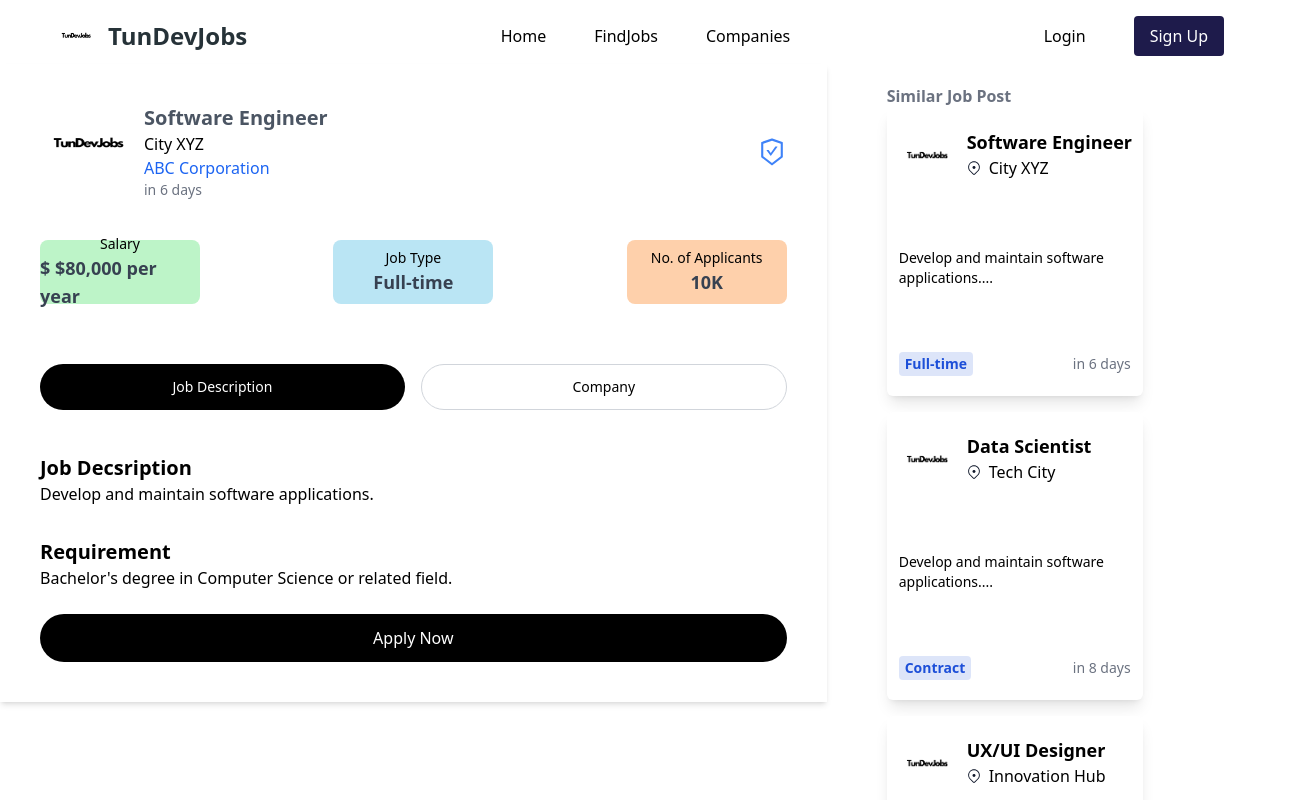
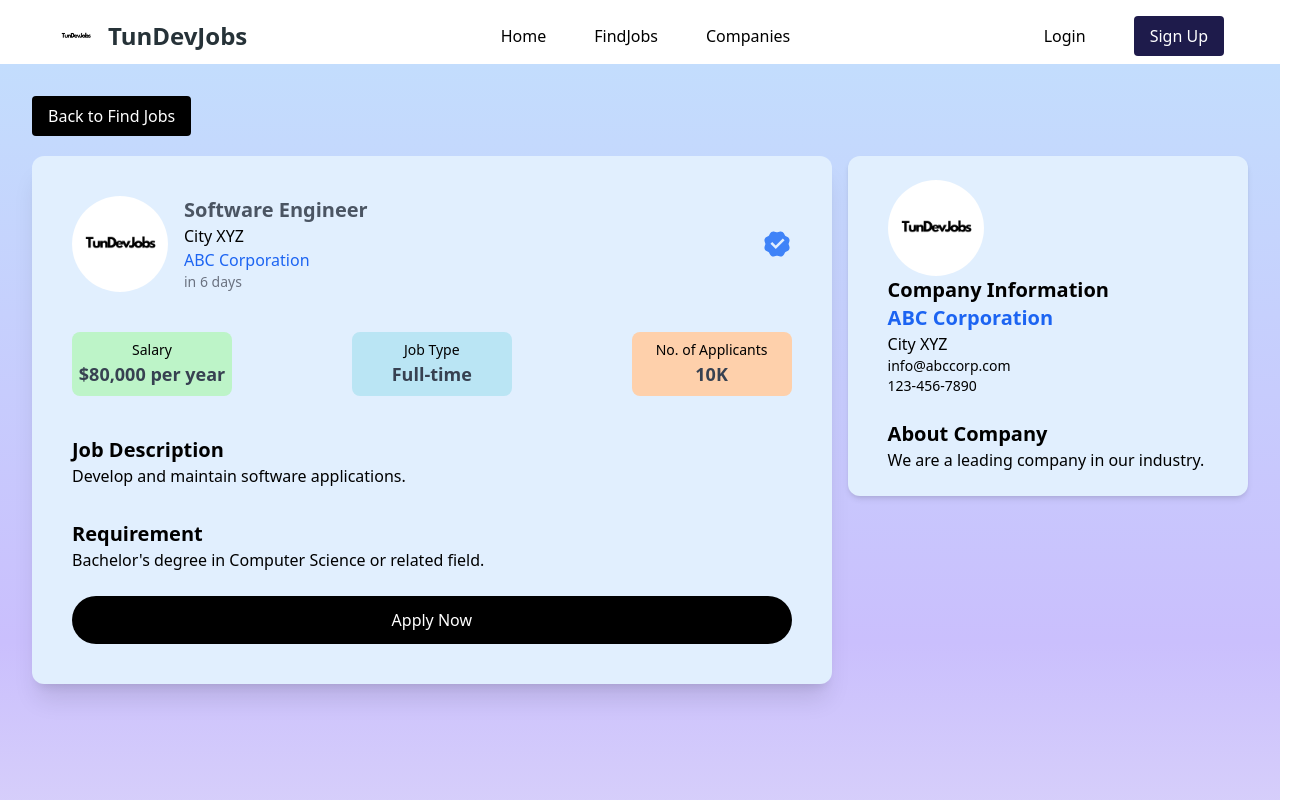
Before and after one commit to Byakkuya/TunDevJob, a React (Create React App) app: page /job-detail/1 in a window 1280 px wide. Shown: the top 800 px of the page, 1304 px wide, since content can reach past the window. Built offline with nearby package versions, Linux system fonts and the light colour scheme.

Commit message:
the find jobs features and added some UI

```diff
--- a/src/components/JobCard.tsx
+++ b/src/components/JobCard.tsx
@@ -10,37 +10,34 @@ interface JobCardProps {
 const JobCard: React.FC<JobCardProps> = ({ job }) => {
     return (
         <Link to={`/job-detail/${job?.id}`}>
-            <div
-                className='w-full md:w-[16rem] 2xl:w-[18rem] h-[16rem] md:h-[18rem] bg-white flex flex-col justify-between shadow-lg
-                rounded-md px-3 py-5 '
-            >
+            <div className='w-full md:w-[16rem] 2xl:w-[20rem] h-[16rem]  md:h-[18rem] bg-slate-100 flex flex-col justify-between shadow-lg rounded-md px-3 py-5 transition duration-300 transform hover:scale-105 '>
                 <div className='flex gap-3'>
                     <img
-                        src={job?.company?.profileUrl} // Assuming profileUrl is in your Company type
+                        src={job?.company?.profileUrl}
                         alt={job?.company?.name}
-                        className='w-14 h-14'
+                        className='w-14 h-14 object-cover rounded-full'
                     />
 
-                    <div className=''>
+                    <div className='flex flex-col'>
                         <p className='text-lg font-semibold truncate'>{job?.jobTitle}</p>
-                        <span className='flex gap-2 items-center'>
-              <GoLocation className='text-slate-900 text-sm' />
+                        <div className='flex gap-2 items-center text-gray-500'>
+                            <GoLocation className='text-slate-900 text-sm' />
                             {job?.location}
-            </span>
+                        </div>
                     </div>
                 </div>
 
                 <div className='py-3'>
-                    <p className='text-sm'>
+                    <p className='text-sm text-gray-700'>
                         {job?.detail[0]?.description?.slice(0, 150) + "..."}
                     </p>
                 </div>
 
                 <div className='flex items-center justify-between'>
-                    <p className='bg-[#1d4fd826] text-[#1d4fd8] py-0.5 px-1.5 rounded font-semibold text-sm'>
+                    <p className='bg-[#1d4fd826] text-[#1d4fd8] py-0.5 px-2 rounded font-semibold text-sm'>
                         {job?.jobType}
                     </p>
-                       <span className='text-gray-500 text-sm'>
+                    <span className='text-gray-500 text-sm'>
             {moment(job?.created_at).fromNow()}
           </span>
                 </div>
--- a/src/core/models/Job.ts
+++ b/src/core/models/Job.ts
@@ -1,6 +1,6 @@
 import {Company} from "./Company";
 export type Job = {
-    id:number;
+    id:number | string ;
     company: Company;
     jobTitle: string;
     location: string;
@@ -8,7 +8,7 @@ export type Job = {
     salary: string;
     detail: {
         description: string;
-        requirement?: string; // Make 'requirement' optional if it's not always present
+        requirement?: string;
     }[];
     applicants:number;
     created_at:Date;
--- a/src/pages/JobDetail.tsx
+++ b/src/pages/JobDetail.tsx
@@ -1,10 +1,11 @@
 import { useEffect, useState } from "react";
-import { AiOutlineSafetyCertificate } from "react-icons/ai";
+
 import moment from "moment";
-import { useParams } from "react-router-dom";
-import { mockJobs} from "../core/mocks/Jobs";
+import { useParams, Link } from "react-router-dom";
+import { mockJobs } from "../core/mocks/Jobs";
 import JobCard from "../components/JobCard";
 import CustomButton from "../components/CustomButton";
+import {RiVerifiedBadgeFill} from "react-icons/ri";
 
 const JobDetail: React.FC = () => {
     const params = useParams<{ id?: string }>();
@@ -17,139 +18,124 @@ const JobDetail: React.FC = () => {
         window.scrollTo({ top: 0, left: 0, behavior: "smooth" });
     }, [id]);
 
+    const BackButton = () => (
+        <Link to="/find-jobs">
+            <button className="bg-black -500 text-white py-2 px-4 mb-5 rounded">Back to Find Jobs</button>
+        </Link>
+    );
+
+
+
+
+
     return (
-        <div className='container mx-auto  my-16'>
-            <div className='w-full flex flex-col md:flex-row gap-10'>
-                {/* LEFT SIDE */}
-                <div className='w-full h-fit md:w-2/3 2xl:2/4 bg-white px-5 py-10 md:px-10 shadow-md'>
-                    <div className='w-full flex items-center justify-between'>
-                        <div className='w-3/4 flex gap-2'>
+        <div className=' container mx-auto my-16 bg-gradient-to-t from-stone-100 via-purple-300 to-blue-200'>
+
+        <div className=" -100 min-h-screen p-8">
+             <BackButton />
+            <div className='flex justify-between relative mx-auto  flex-col items-center justify- gap-4 md:flex-row md:items-start'>
+
+                {/* Left Card for Job Description */}
+                <div className='w-full md:w-2/3 px-5 py-10 md:px-10 shadow-xl bg-blue-100 rounded-xl'>
+                    <div className='flex items-center justify-between'>
+                        <div className='w-3/4 flex gap-4'>
                             <img
                                 src={job?.company?.profileUrl}
                                 alt={job?.company?.name}
-                                className='w-20 h-20 md:w-24 md:h-20 rounded'
+                                className='w-20 h-20 md:w-24 md:h-24 rounded-full object-cover'
                             />
 
                             <div className='flex flex-col'>
-                                <p className='text-xl font-semibold text-gray-600'>
-                                    {job?.jobTitle}
-                                </p>
-
+                                <p className='text-xl font-semibold text-gray-600'>{job?.jobTitle}</p>
                                 <span className='text-base'>{job?.location}</span>
-
-                                <span className='text-base text-blue-600'>
-                  {job?.company?.name}
-                </span>
-
+                                <span className='text-base text-blue-600'>{job?.company?.name}</span>
                                 <span className='text-gray-500 text-sm'>
             {moment(job?.created_at || new Date()).fromNow()}
           </span>
                             </div>
                         </div>
 
-                        <div className=''>
-                            <AiOutlineSafetyCertificate className='text-3xl text-blue-500' />
-                        </div>
+                        <RiVerifiedBadgeFill className='text-3xl text-blue-500'/>
                     </div>
 
-                    <div className='w-full flex flex-wrap md:flex-row gap-2 items-center justify-between my-10'>
+                    <div className='flex flex-wrap md:flex-row gap-2 items-center justify-between my-10'>
                         <div className='bg-[#bdf4c8] w-40 h-16 rounded-lg flex flex-col items-center justify-center'>
                             <span className='text-sm'>Salary</span>
-                            <p className='text-lg font-semibold text-gray-700'>
-                                $ {job?.salary}
-                            </p>
+                            <p className='text-lg font-semibold text-gray-700'>{job?.salary}</p>
                         </div>
 
                         <div className='bg-[#bae5f4] w-40 h-16 rounded-lg flex flex-col items-center justify-center'>
                             <span className='text-sm'>Job Type</span>
-                            <p className='text-lg font-semibold text-gray-700'>
-                                {job?.jobType}
-                            </p>
+                            <p className='text-lg font-semibold text-gray-700'>{job?.jobType}</p>
                         </div>
 
-                        <div className='bg-[#fed0ab] w-40 h-16 px-6 rounded-lg flex flex-col items-center justify-center'>
+                        <div
+                            className='bg-[#fed0ab] w-40 h-16 px-6 rounded-lg flex flex-col items-center justify-center'>
                             <span className='text-sm'>No. of Applicants</span>
-                            <p className='text-lg font-semibold text-gray-700'>
-                                {job?.applicants}K
-                            </p>
+                            <p className='text-lg font-semibold text-gray-700'>{job?.applicants}K</p>
                         </div>
-
-
-                    </div>
-
-                    <div className='w-full flex gap-4 py-5'>
-                        <CustomButton
-                            onClick={() => setSelected("0")}
-                            title='Job Description'
-                            containerStyles={`w-full flex items-center justify-center py-3 px-5 outline-none rounded-full text-sm ${
-                                selected === "0"
-                                    ? "bg-black text-white"
-                                    : "bg-white text-black border border-gray-300"
-                            }`}
-                        />
-
-                        <CustomButton
-                            onClick={() => setSelected("1")}
-                            title='Company'
-                            containerStyles={`w-full flex items-center justify-center  py-3 px-5 outline-none rounded-full text-sm ${
-                                selected === "1"
-                                    ? "bg-black text-white"
-                                    : "bg-white text-black border border-gray-300"
-                            }`}
-                        />
                     </div>
 
                     <div className='my-6'>
-                        {selected === "0" ? (
-                            <>
-                                <p className='text-xl font-semibold'>Job Decsription</p>
-
+                        <p className='text-xl font-semibold'>Job Description</p>
                         <span className='text-base'>{job?.detail[0]?.description}</span>
 
                         {job?.detail[0]?.requirement && (
                             <>
                                 <p className='text-xl font-semibold mt-8'>Requirement</p>
-                                        <span className='text-base'>
-                      {job?.detail[0]?.requirement}
-                    </span>
+                                <span className='text-base'>{job?.detail[0]?.requirement}</span>
                             </>
                         )}
-                            </>
-                        ) : (
-                            <>
+                    </div>
+
+                    <Link to={`/apply/${job?.id}`}>
+                        <div className='w-full'>
+                            <CustomButton
+                                onClick={() => setSelected("0")}
+                                title='Apply Now'
+                                containerStyles={`w-full flex items-center justify-center text-white bg-black py-3 px-5 outline-none rounded-full text-base`}
+                            />
+                        </div>
+                    </Link>
+                </div>
+
+                {/* Right Card for Company Information */}
+                <div className='w-full md:w-1/3 bg-blue-100 via-opacity-30  p-4 md:rounded-xl md:p-6 px-5 py- md:px-10 shadow-md'
+                >
                     <div className='mb-6 flex flex-col'>
-                                    <p className='text-xl text-blue-600 font-semibold'>
-                                        {job?.company?.name}
-                                    </p>
+                        {job?.company?.profileUrl && (
+                            <img
+                                src={job?.company?.profileUrl}
+                                alt={job?.company?.name}
+                                className='w-20 h-20 md:w-24 md:h-24 rounded-full object-cover'
+                            />
+                        )}
+                        <p className='text-xl font-semibold'>Company Information</p>
+
+                        <p className='text-xl text-blue-600 font-semibold'>{job?.company?.name}</p>
                         <span className='text-base'>{job?.company?.location}</span>
                         <span className='text-sm'>{job?.company?.email}</span>
+                        <span className='text-sm'>{job?.company?.contact}</span>
                     </div>
 
                     <p className='text-xl font-semibold'>About Company</p>
                     <span>{job?.company?.about}</span>
-                            </>
-                        )}
                 </div>
 
-                    <div className='w-full'>
-                        <CustomButton
-                            title='Apply Now'
-                            containerStyles={`w-full flex items-center justify-center text-white bg-black py-3 px-5 outline-none rounded-full text-base`}
-                        />
             </div>
         </div>
 
-                {/* RIGHT SIDE */}
-                <div className='w-full md:w-1/3 2xl:w-2/4 p-5 mt-20 md:mt-0'>
-                    <p className='text-gray-500 font-semibold'>Similar Job Post</p>
 
-                    <div className='w-full flex flex-wrap gap-4'>
-                        {mockJobs?.slice(0, 6).map((job, index) => (
-                            <JobCard job={job} key={index} />
+            <div className='w-full mx-6' >
+<h1 className='text-3xl font-semibold mb-5'>Related Jobs</h1>
+
+                <div className='w-full flex flex-auto gap-5 mt-8'>
+                    {mockJobs?.slice(0, 4).map((job, index) => (
+                        <JobCard job={job} key={index}/>
                     ))}
                 </div>
             </div>
-            </div>
+
         </div>
     );
 };
```
Also changed, not shown: src/pages/FindJobs.tsx (+226 -34 lines). Lines whose indentation alone changed are shown as unchanged.
